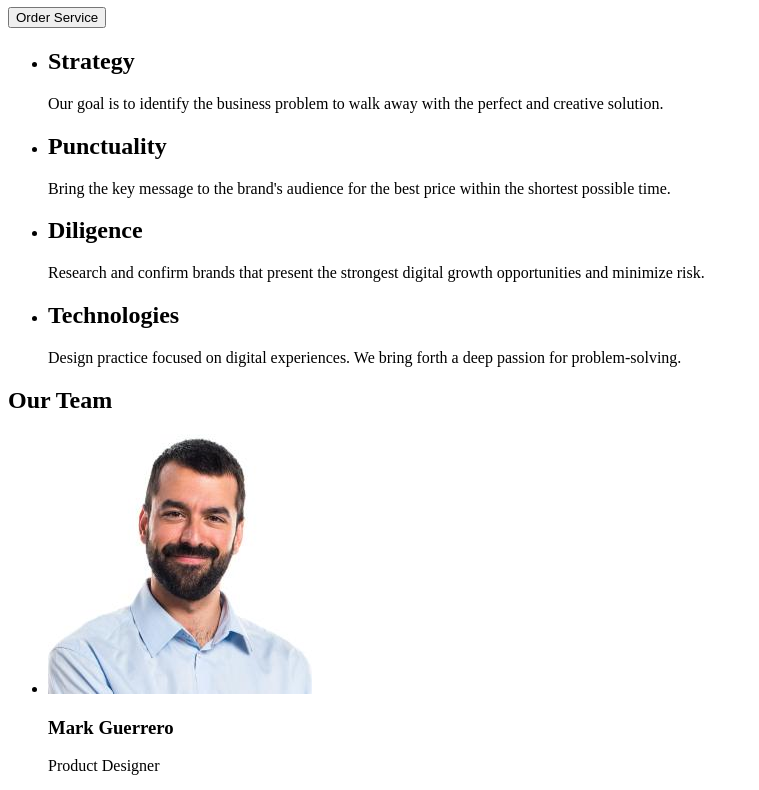
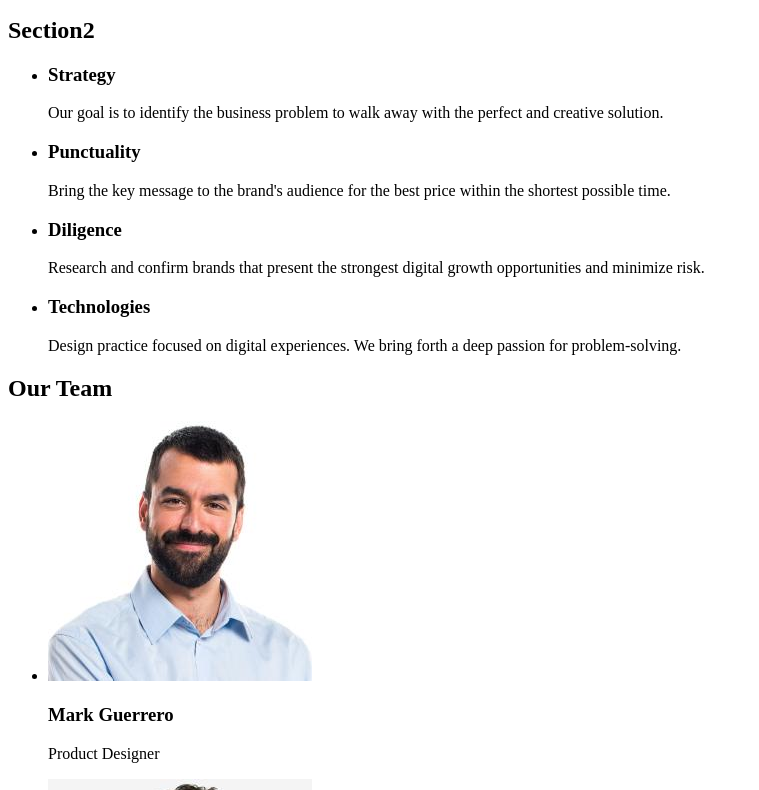
Before and after one commit to drazka/goit-markup-hw-01, a plain HTML site: page index.html in a window 1280 px wide. Shown: the part 239-1029 px from the top of the page, without its empty margins (0-759 px from the left). Drawn offline with Linux system fonts and the light colour scheme.

Commit message:
corrected main section

```diff
--- a/index.html
+++ b/index.html
@@ -19,35 +19,38 @@
             <ul>
                 <li><a href="mailto:info@devstudio.com">info@devstudio.com</a></li>
                 <li><a href="tel:+110001111111">+11 (000) 111-11-11</a></li>
-            /ul>
+            </ul>
         </address>
 
     </header>
     <main>
-        <div>
+        <section>
             <h1>Effective Solutions for Your Business</h1>
             <button>Order Service</button>
-        </div>
+        </section>
+        <section>
+            <h2>Section2</h2>
             <ul>
                 <li>
-                <h2>Strategy</h2>
+                    <h3>Strategy</h3>
                     <p>Our goal is to identify the business
                         problem to walk away with the perfect and creative solution. </p>
                 </li>
                 <li>
-                <h2>Punctuality</h2>
+                    <h3>Punctuality</h3>
                     <p>Bring the key message to the brand's audience for the best price within the shortest possible time.</p>
                 </li>
                 <li>
-                <h2>Diligence</h2>
+                    <h3>Diligence</h3>
                     <p>Research and confirm brands that present the strongest digital growth opportunities and minimize risk.</p>
                 </li>
                 <li>
-                <h2>Technologies</h2>
+                    <h3>Technologies</h3>
                     <p>Design practice focused on digital experiences. We bring forth a deep passion for problem-solving.</p>
                 </li>
             </ul>
-        <div>
+        </section>
+        <section>
             <h2>Our Team</h2>
             <ul>
                 <li>
@@ -71,7 +74,7 @@
                     <p>UI Designer</p>
                 </li>
             </ul>
-        </div>
+        </section>
     </main>
     <footer>
         <a href="./index.html">WebStudio</a>
```
Lines whose indentation alone changed are shown as unchanged.
